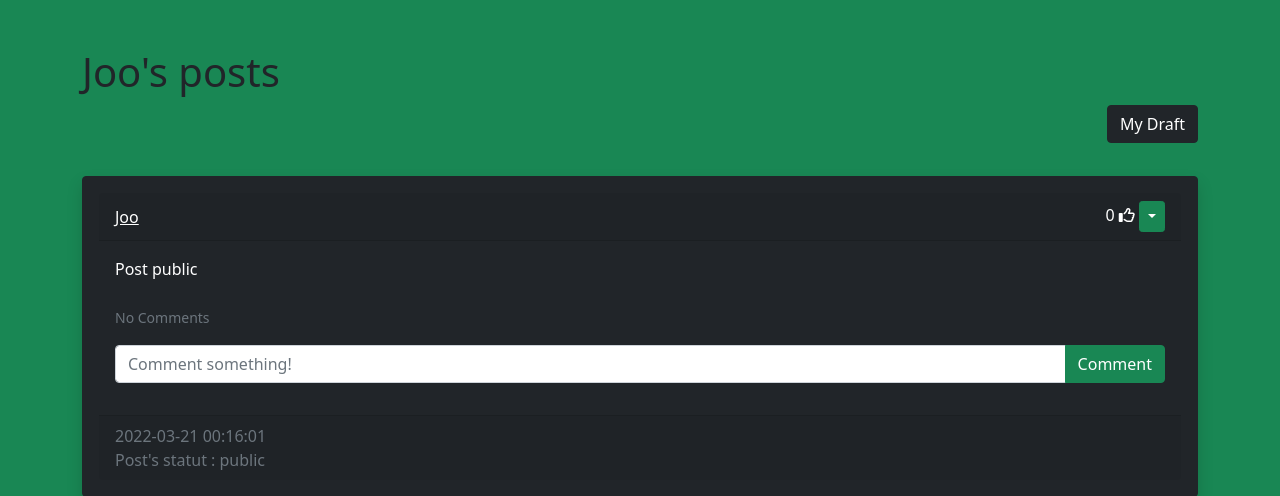
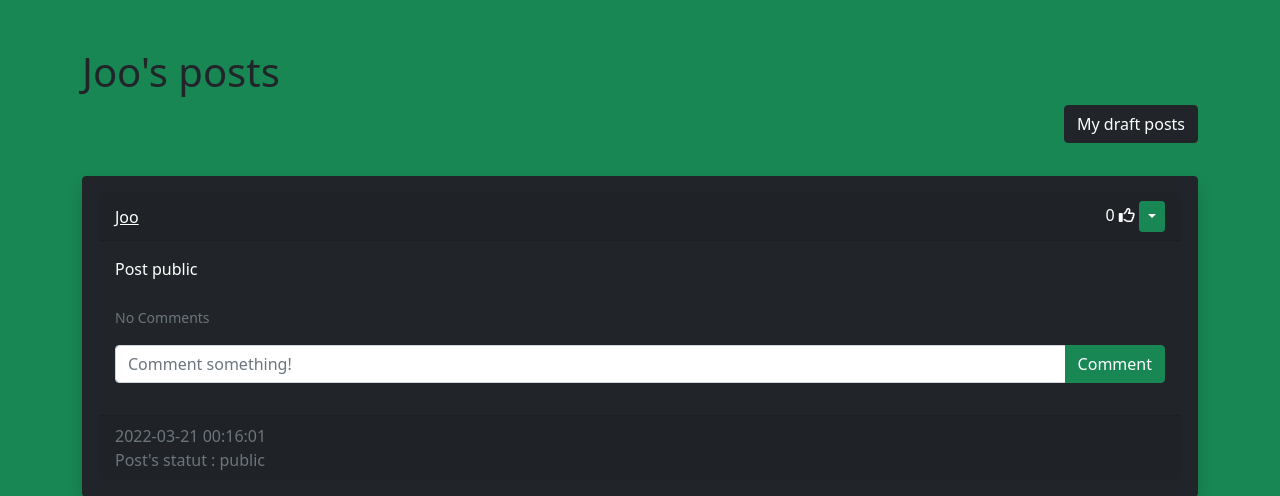
Before and after one commit to sambarthazon/WebsiteProject-UQAC, a Flask app: a page that uses website/templates/posts.html in a window 1280 px wide. Shown: the part 72-568 px from the top of the page. Run offline with Flask 2, Linux system fonts and the light colour scheme; a user stored in the database is signed in; data comes from the database, SQL or seed files in the repository; data that the repository does not hold is empty; some libraries are stand-ins or nearby versions.

Commit message:
Update posts.html

```diff
--- a/website/templates/posts.html
+++ b/website/templates/posts.html
@@ -5,7 +5,7 @@
     {% if current_user.is_authenticated %}
     <div align="right">
         <a href="{{url_for('views.posts_draft', username=user.username)}}">
-        <button type="button" class="btn btn-dark">My Draft</button>
+        <button type="button" class="btn btn-dark">My draft posts</button>
         </a>
     </div>
     {% endif %}
```
